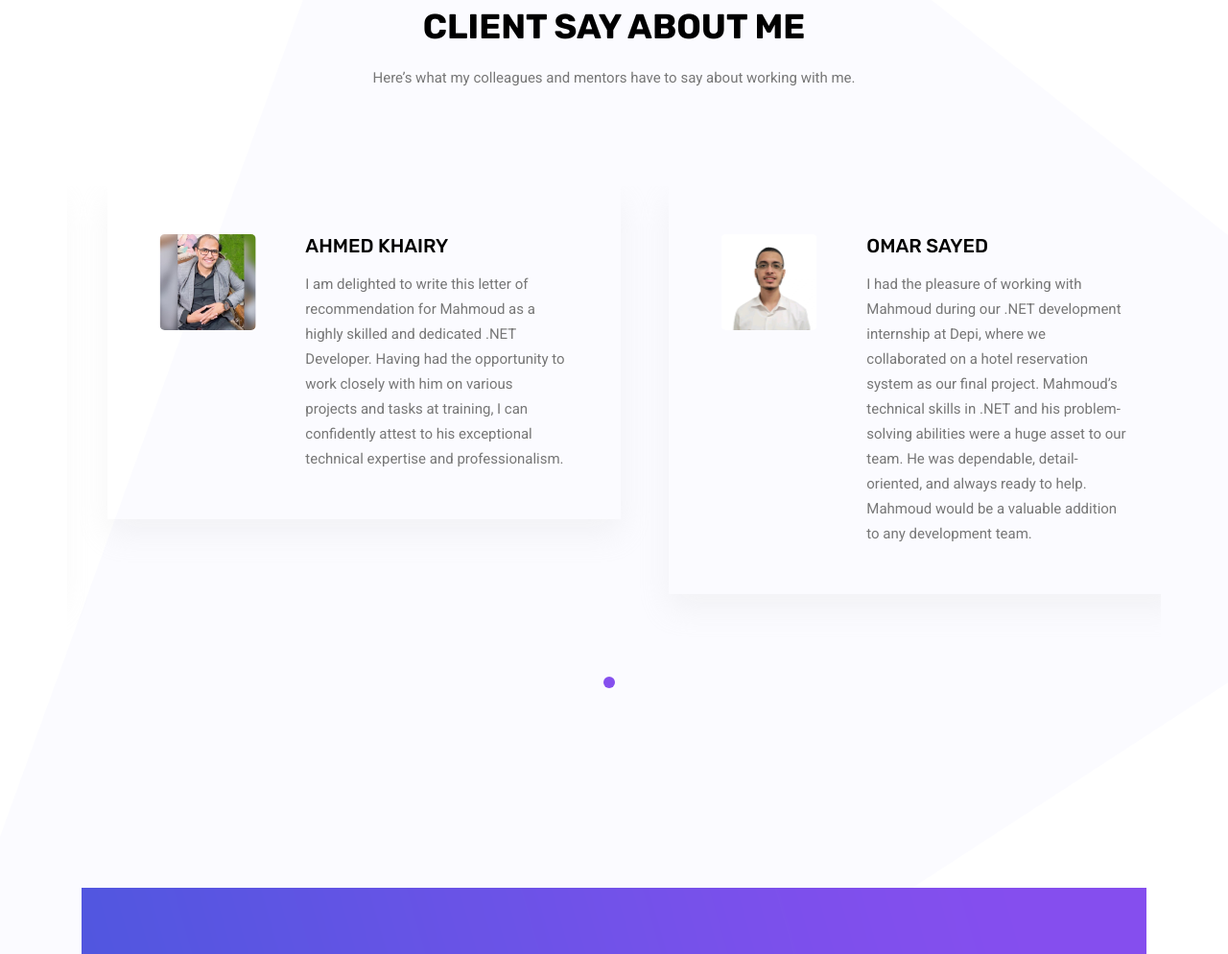
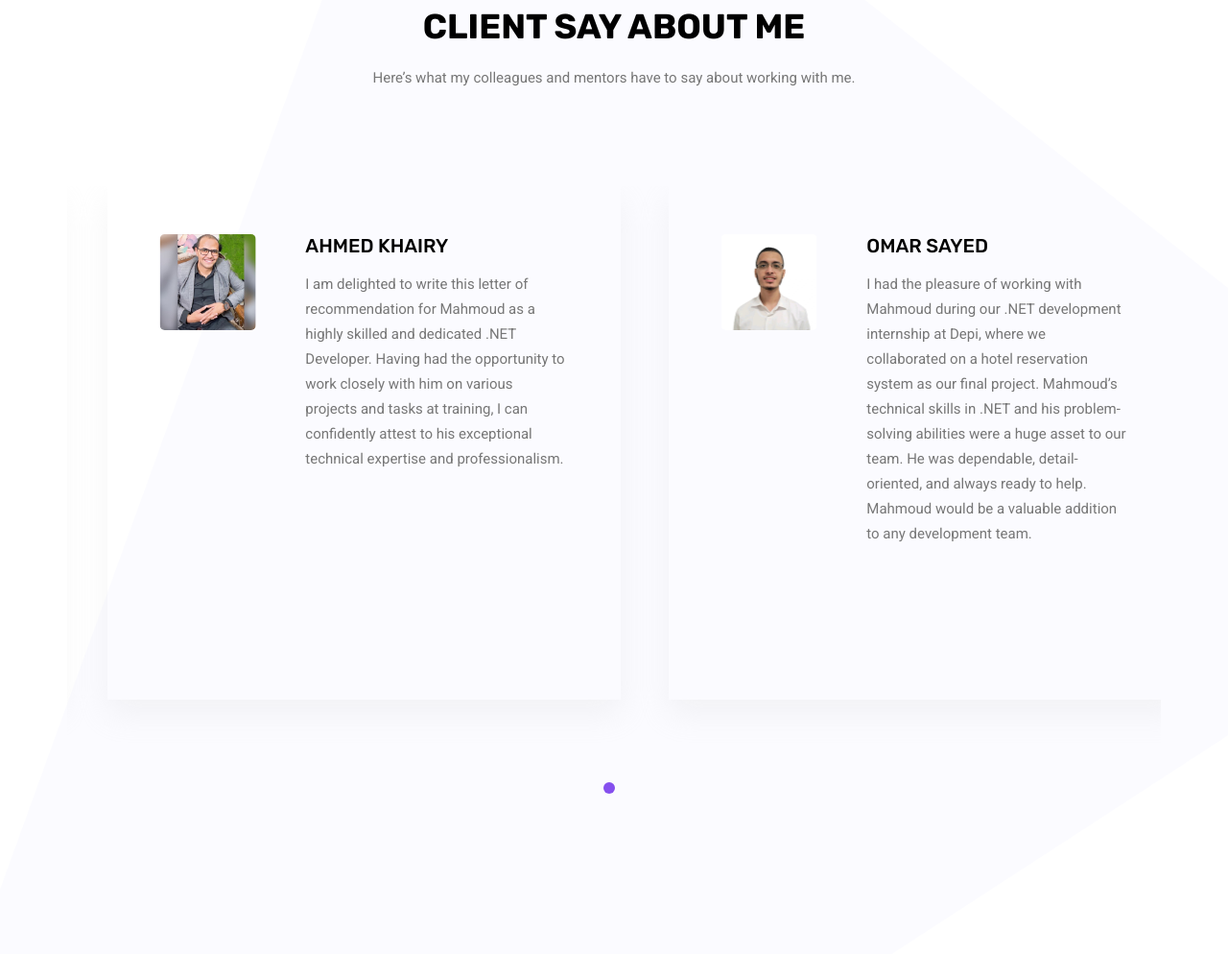
Before and after one commit to MahmoudEl-sayed14/portfolio, a plain HTML site: page index.html in a window 1280 px wide. Shown: the part 3745-4739 px from the top of the page at 96% size. Drawn offline with Linux system fonts and the light colour scheme.

Commit message:
Update index.html

```diff
--- a/index.html
+++ b/index.html
@@ -16,6 +16,17 @@
     <link rel="stylesheet" href="vendors/nice-select/css/nice-select.css">
     <!-- main css -->
     <link rel="stylesheet" href="css/style.css">
+    <style>
+		.testi_item {
+    aspect-ratio: 4 / 4; /* Adjust as needed */
+    display: flex;
+    flex-direction: column;
+    justify-content: space-between;
+    align-items: stretch;
+    height: auto;
+}
+
+	</style>
 </head>
 
 <body>
```
